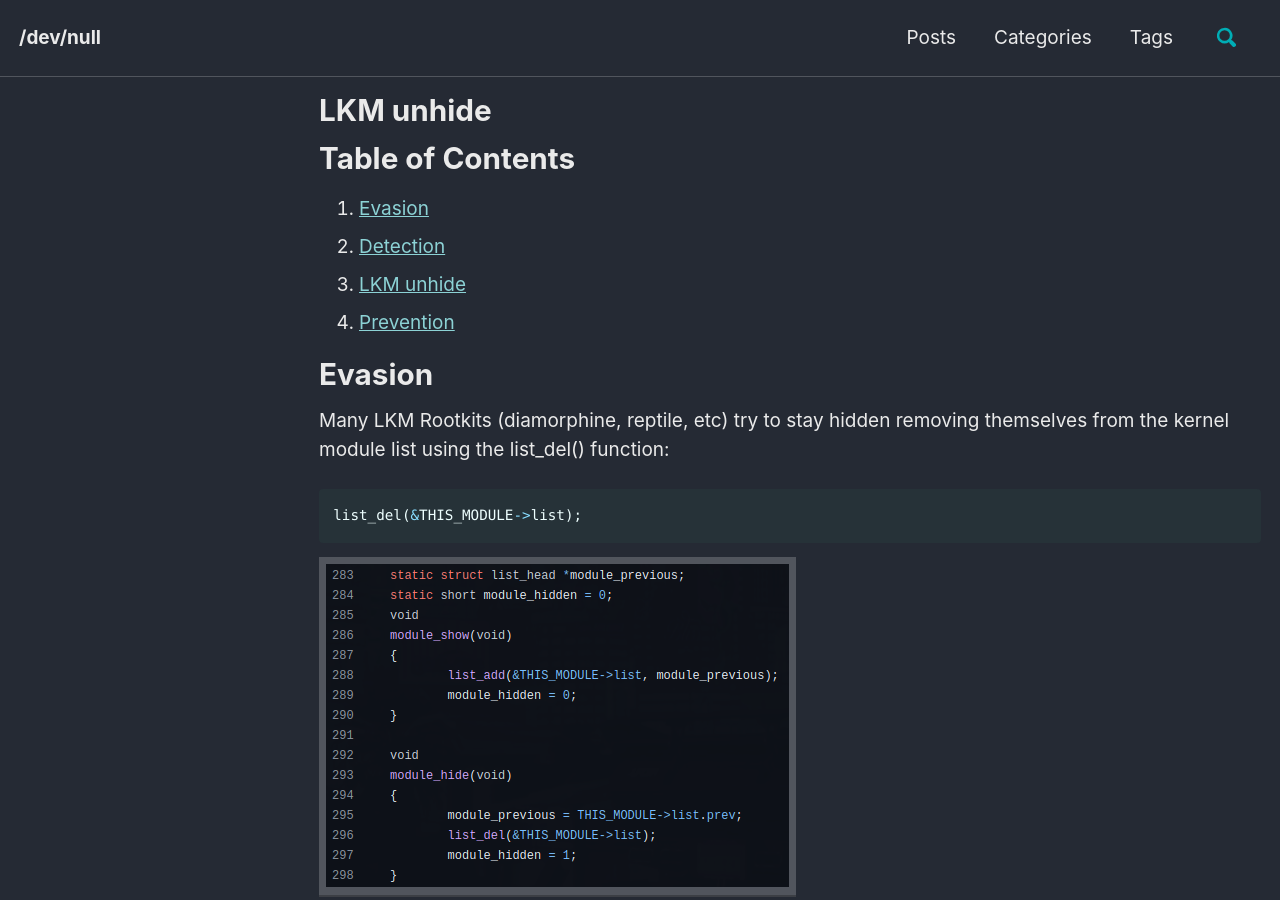
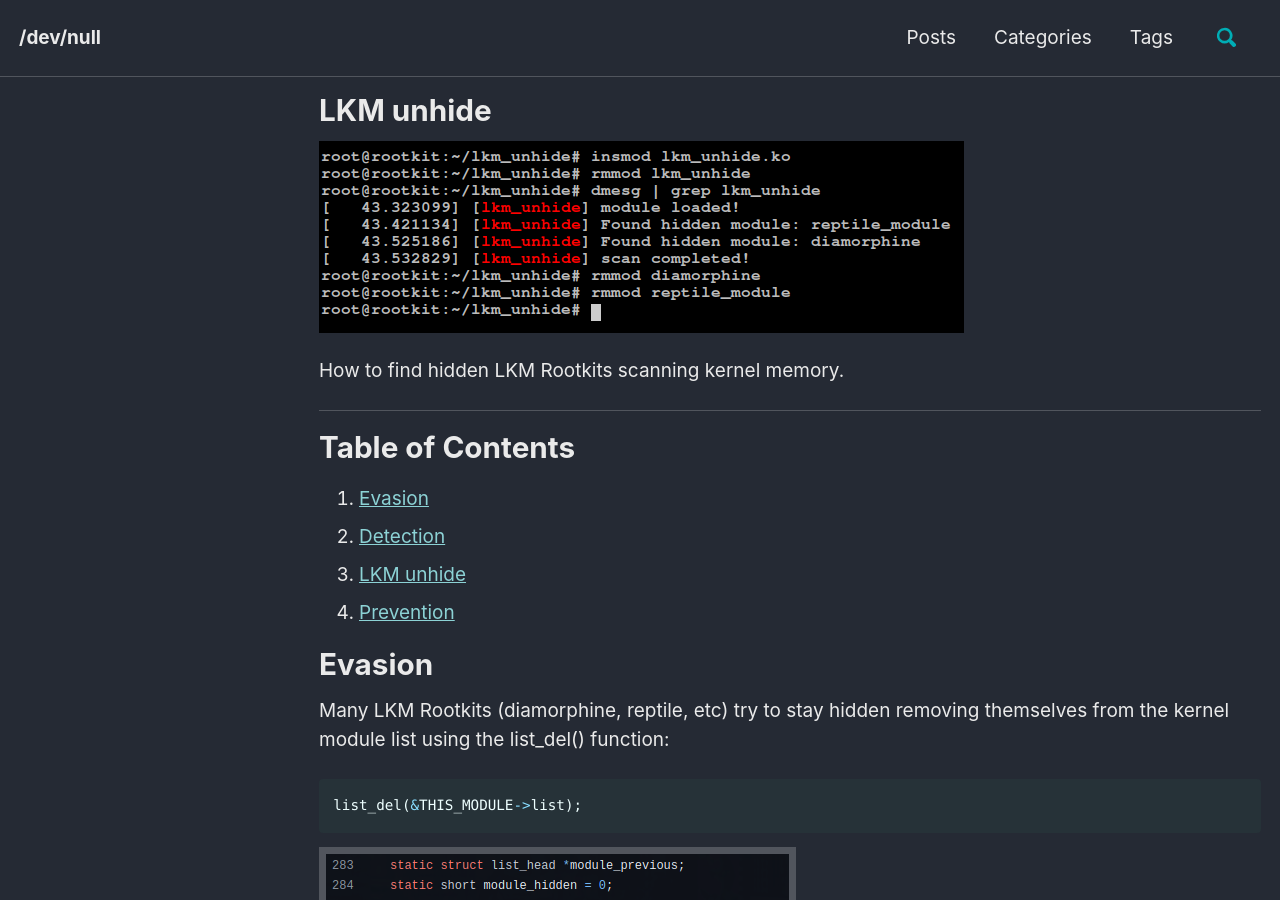
Before and after one commit to sapellaniz/sapellaniz.github.io, a Jekyll site: the page built from _posts/2024-06-18-LKM_unhide.md, in a window 1280 px wide and 900 px high. Built offline with Jekyll 4.4.1, drawn with Linux system fonts in a browser that asks for light colours; cached includes are drawn as plain includes.

Commit message:
minor changes

```diff
--- a/_posts/2024-06-18-LKM_unhide.md
+++ b/_posts/2024-06-18-LKM_unhide.md
@@ -14,6 +14,12 @@ tags:
   - Malware
   - RE
   - REM
+---
+
+![](/assets/images/lkm_unhide/demo.png)
+
+How to find hidden LKM Rootkits scanning kernel memory.
+
 ---
 
 # Table of Contents
```
